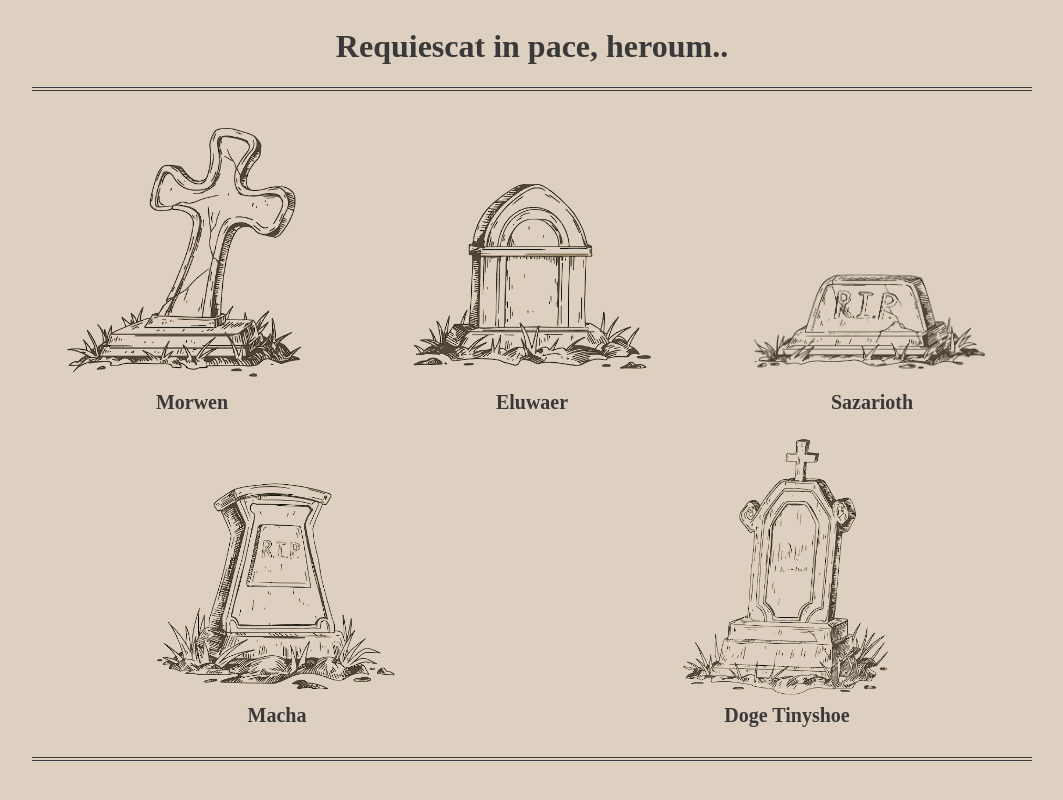
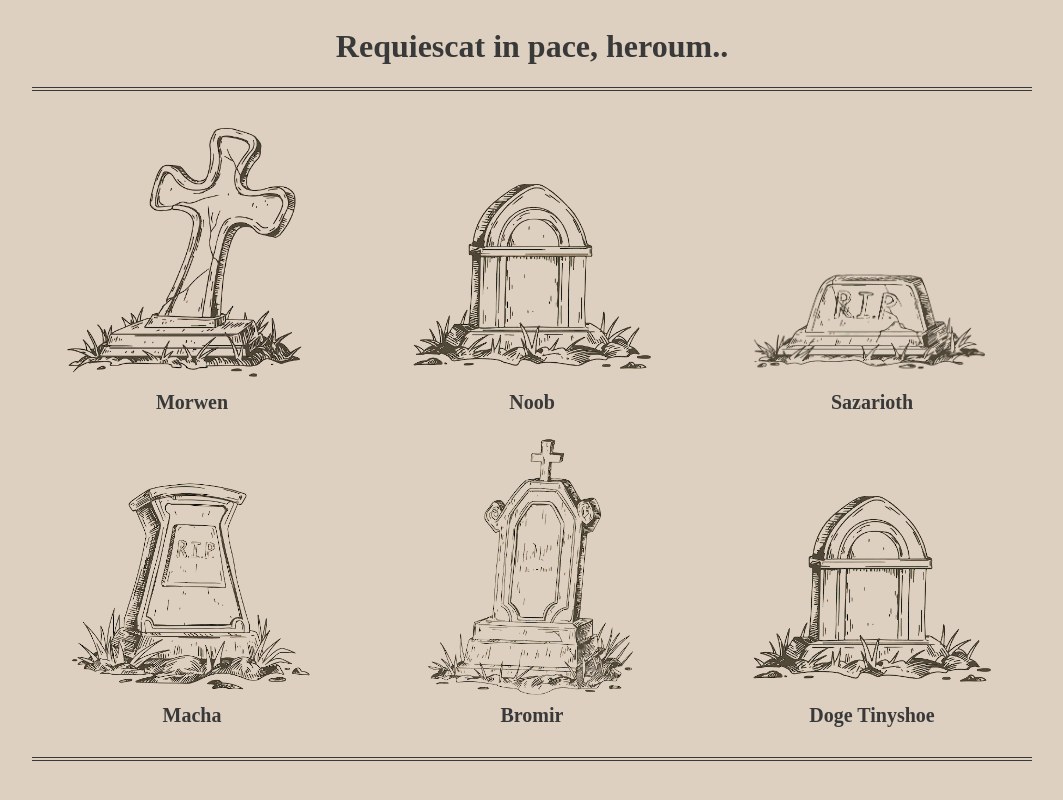
Before and after one commit to anndimi/whitehack-character-tracker, a React (Create React App) app in the folder frontend/: page /campaign/graveyard in a window 1280 px wide. Shown: the part 380-1180 px from the top of the page, without its empty margins (108-1171 px from the left). Built offline with nearby package versions, Linux system fonts and the light colour scheme; no server answers; a web font is replaced by a local one.

Commit message:
minor styling

```diff
--- a/frontend/src/pages/GraveyardPage.js
+++ b/frontend/src/pages/GraveyardPage.js
@@ -19,7 +19,7 @@ const GraveyardPage = () => {
           </GravestoneContainer>
           <GravestoneContainer>
             <img src={gravestone2} />
-            <h3>Eluwaer</h3>
+            <h3>Noob</h3>
           </GravestoneContainer>
           <GravestoneContainer>
             <img src={gravestone3} />
@@ -31,6 +31,10 @@ const GraveyardPage = () => {
           </GravestoneContainer>
           <GravestoneContainer>
             <img src={gravestone5} />
+            <h3>Bromir</h3>
+          </GravestoneContainer>
+          <GravestoneContainer>
+            <img src={gravestone2} />
             <h3>Doge Tinyshoe</h3>
           </GravestoneContainer>
         </GraveyardContainer>
```
